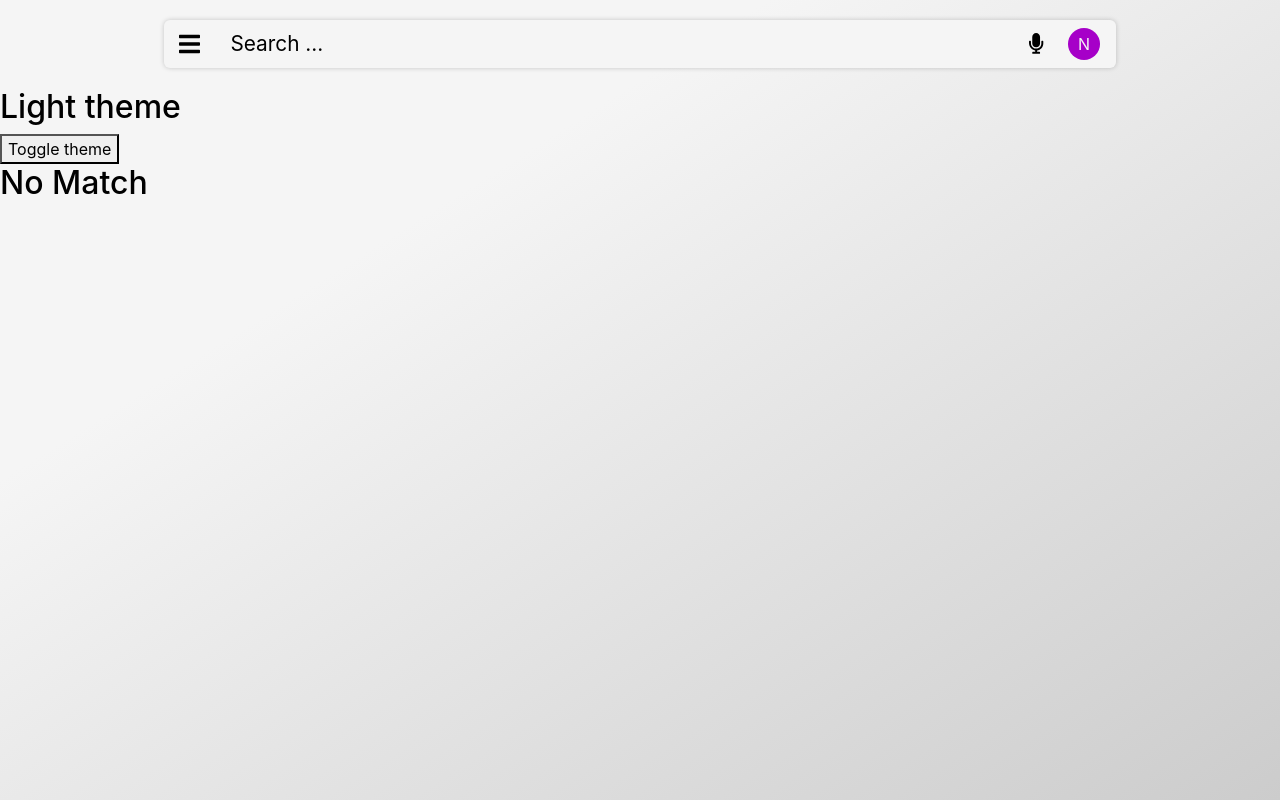
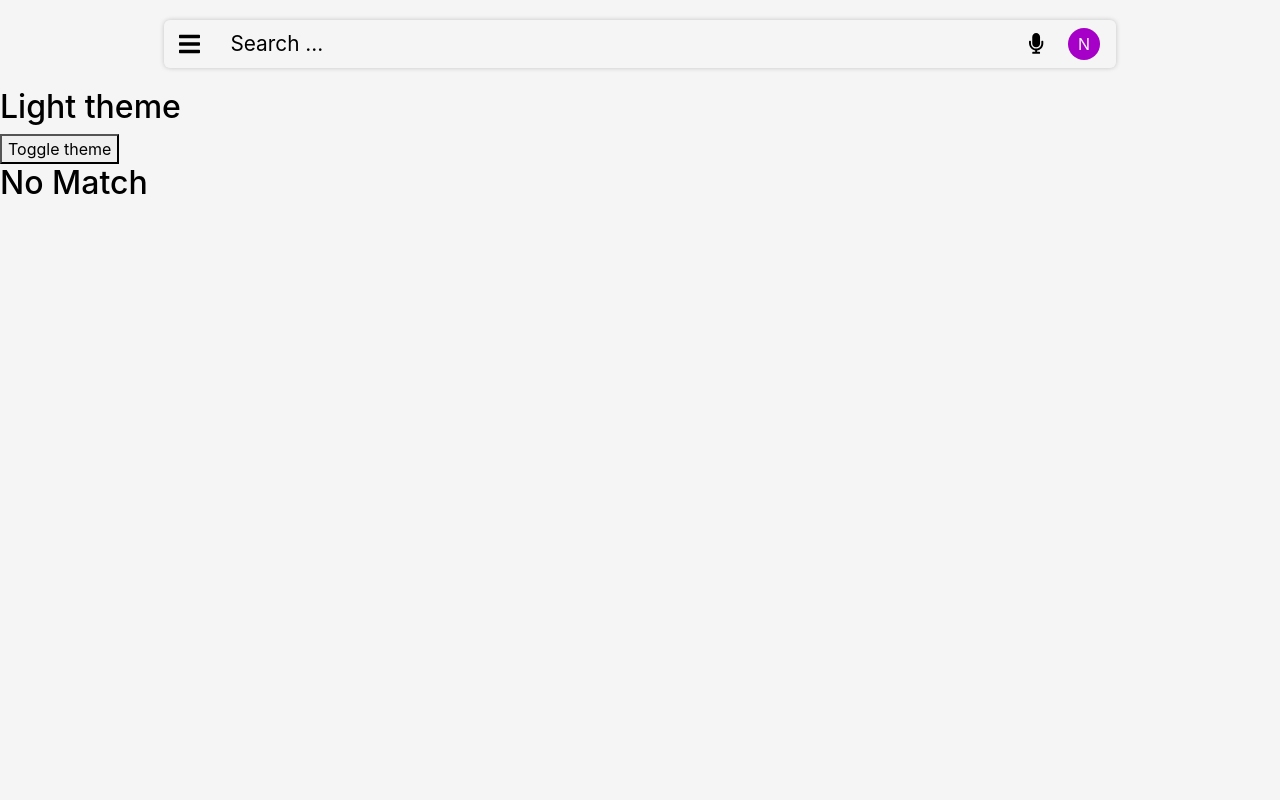
Before and after one commit to dzonsi/mirage, a React (Create React App) app: page /todos in a window 1280 px wide. Built offline with nearby package versions, Linux system fonts and the light colour scheme.

Commit message:
Remove linear gradient background from component

```diff
--- a/src/components/AppContainer.js
+++ b/src/components/AppContainer.js
@@ -2,7 +2,6 @@ import styled from 'styled-components';
 
 export const AppContainer = styled.div`
 	background-color: ${({ theme }) => theme.epsilon};
-	background: linear-gradient(to bottom right, ${({ theme }) => theme.epsilon} 30%, ${({ theme }) => theme.delta});
   min-height: 100vh;
   padding-top: 88px;
 `
```
